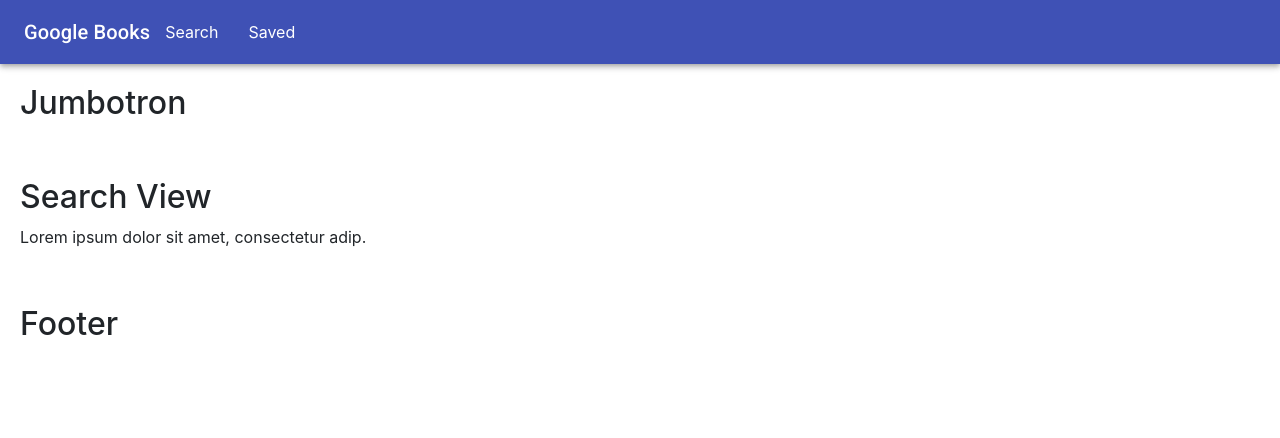
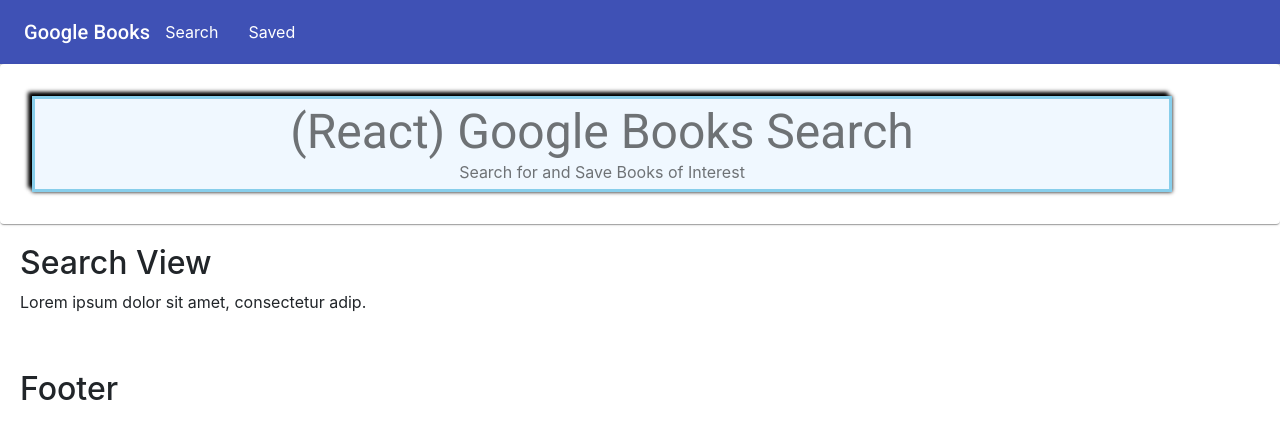
Before and after one commit to code-monkey713/google-book-search, a JavaScript app in the folder client/: page / in a window 1280 px wide. Shown: the top 438 px of the page. Built offline with nearby package versions, Linux system fonts and the light colour scheme; the HTML template or start-up script is replaced by a standard one.

Commit message:
updated jumbotron with styles box-shadow

```diff
--- a/client/src/App.css
+++ b/client/src/App.css
@@ -12,3 +12,11 @@
   font-family: source-code-pro, Menlo, Monaco, Consolas, 'Courier New',
     monospace;
 }
+
+.jumbo-wrap {
+  background-color: aliceblue;
+  margin: 0px;
+  padding: 5px;
+  border: solid skyblue;
+  box-shadow: 0px 0px 4px black, -4px -4px 4px black;
+}
--- a/client/src/components/Jumbotron.js
+++ b/client/src/components/Jumbotron.js
@@ -1,8 +1,36 @@
+import { makeStyles } from '@material-ui/core/styles';
+import Grid from '@material-ui/core/Grid';
+import Paper from '@material-ui/core/Paper';
+import Typography from '@material-ui/core/Typography';
+
+const useStyle = makeStyles((theme) => ({
+  root: {
+    flexGrow: 1,
+  },
+  paper: {
+    padding: theme.spacing(4),
+    textAlign: 'center',
+    color: theme.palette.text.secondary,
+  },
+}));
+
 export const Jumbotron = () => {
+  const classes = useStyle();
+
   return (
-    <div style={{ padding: 20 }}>
-      <h2>Jumbotron</h2>
-      <p></p>
+    <div className={classes.root}>
+      <Grid item xs={12}>
+        <Paper className={classes.paper}>
+          <div className="container jumbo-wrap">
+            <Typography variant="h3" component="h2">
+              {'(React) Google Books Search'}
+            </Typography>
+            <Typography variant="body3" component="p">
+              Search for and Save Books of Interest
+            </Typography>
+          </div>
+        </Paper>
+      </Grid>
     </div>
   );
 };
```
Also changed, not shown: client/src/components/Footer.js (+35 -0 lines), 2 other files (tests, documents, lock files or other folders).
